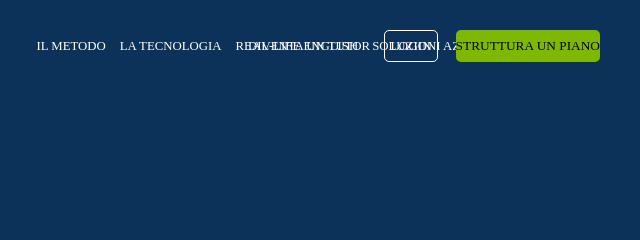
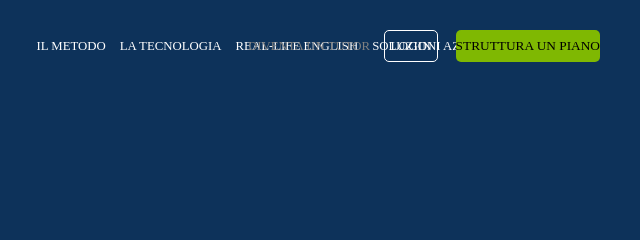
Before and after one commit to Jasmin-Mediani/html-css-fluentify, a plain HTML site: page index.html in a window 1280 px wide. Shown: the top 240 px of the page, 552-1192 px from the left. Drawn offline with Linux system fonts and the light colour scheme.

Commit message:
primo elemento della seconda navbar in grigio

```diff
--- a/css/style.css
+++ b/css/style.css
@@ -109,6 +109,10 @@ header {
 
 .navbar1 a:hover {
   color: #f8b71c;
+}
+
+.navbar2 ul li a:first-child {
+    color: gray;
 }
 
 .bottone2 {
```
